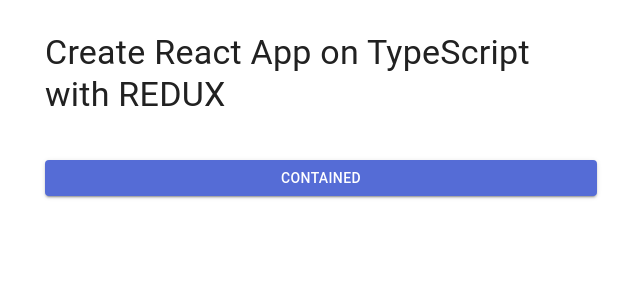
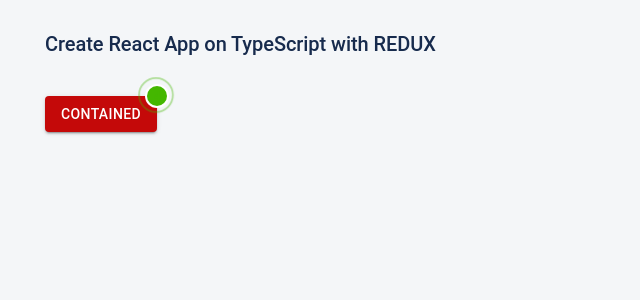
Before and after one commit to ravshan2508/papay-react, a React (Create React App) app: page / in a window 1280 px wide. Shown: the top 300 px of the page, without its empty margins (319-959 px from the left). Built offline with nearby package versions, Linux system fonts and the light colour scheme.

Commit message:
feat: customized integration of MUI

```diff
--- a/src/app/App.tsx
+++ b/src/app/App.tsx
@@ -2,6 +2,7 @@
 import { Box, Container, Stack } from '@mui/system';
 import React from 'react';
 import '../css/App.css';
+import { RippleBadge } from './MaterialTheme/styled';
 
 function App() {
   return (
@@ -10,10 +11,13 @@
         <Box sx={{my: 4}} >
           <Typography variant='h4' component={'h1'} gutterBottom >
             Create React App on TypeScript with REDUX
-
           </Typography>
         </Box>
-        <Button variant="contained">Contained</Button>
+        <Box>
+          <RippleBadge badgeContent={4} >
+            <Button variant="contained">Contained</Button>
+          </RippleBadge>
+          </Box>
 
       </Stack>
     </Container>
--- /dev/null
+++ b/src/app/MaterialTheme/index.ts
@@ -0,0 +1,64 @@
+import { createTheme } from "@mui/material/styles";
+import { common } from "@mui/material/colors";
+import shadow from "./shadow";
+import typography from "./typography";
+
+/**
+ * LIGHT THEME (DEFAULT)
+ */
+const light = {
+  palette: {
+    type: "light",
+    background: {
+      default: "#f4f6f8",
+      paper: common.white,
+    },
+    primary: {
+      contrastText: "#ffffff",
+      main: "#c40909",
+    },
+    secondary: {
+      main: "#0383a3",
+    },
+    text: {
+      primary: "#172b4d",
+      secondary: "#6b778c",
+      dark: common.black,
+    },
+  },
+  components: {
+    MuiContainer: {
+      styleOverrides: {
+        root: {
+          height: "100%",
+          // background: "#c40909",
+        },
+      },
+    },
+    MuiCssBaseline: {
+      styleOverrides: {
+        html: { height: "100%" },
+        body: { background: "#f4f6f8", height: "100%", minHeight: "100%" },
+      },
+    },
+  },
+  shadow,
+  typography,
+};
+
+// A custom theme for this app
+let theme = createTheme(light);
+theme = createTheme(theme, {
+  components: {
+    MuiContainer: {
+      styleOverrides: {
+        maxWidthLg: {
+          [theme.breakpoints.up("lg")]: {
+            maxWidth: "1320px",
+          },
+        },
+      },
+    },
+  },
+});
+export default theme;
--- /dev/null
+++ b/src/app/MaterialTheme/shadow.ts
@@ -0,0 +1,27 @@
+export default [
+  "none",
+  "0 0 0 1px rgba(63,63,68,0.05), 0 1px 2px 0 rgba(63,63,68,0.15)",
+  "0 0 1px 0 rgba(0,0,0,0.31), 0 2px 2px -2px rgba(0,0,0,0.25)",
+  "0 0 1px 0 rgba(0,0,0,0.31), 0 3px 4px -2px rgba(0,0,0,0.25)",
+  "0 0 1px 0 rgba(0,0,0,0.31), 0 3px 4px -2px rgba(0,0,0,0.25)",
+  "0 0 1px 0 rgba(0,0,0,0.31), 0 4px 6px -2px rgba(0,0,0,0.25)",
+  "0 0 1px 0 rgba(0,0,0,0.31), 0 4px 6px -2px rgba(0,0,0,0.25)",
+  "0 0 1px 0 rgba(0,0,0,0.31), 0 4px 8px -2px rgba(0,0,0,0.25)",
+  "0 0 1px 0 rgba(0,0,0,0.31), 0 5px 8px -2px rgba(0,0,0,0.25)",
+  "0 0 1px 0 rgba(0,0,0,0.31), 0 6px 12px -4px rgba(0,0,0,0.25)",
+  "0 0 1px 0 rgba(0,0,0,0.31), 0 7px 12px -4px rgba(0,0,0,0.25)",
+  "0 0 1px 0 rgba(0,0,0,0.31), 0 6px 16px -4px rgba(0,0,0,0.25)",
+  "0 0 1px 0 rgba(0,0,0,0.31), 0 7px 16px -4px rgba(0,0,0,0.25)",
+  "0 0 1px 0 rgba(0,0,0,0.31), 0 8px 18px -8px rgba(0,0,0,0.25)",
+  "0 0 1px 0 rgba(0,0,0,0.31), 0 9px 18px -8px rgba(0,0,0,0.25)",
+  "0 0 1px 0 rgba(0,0,0,0.31), 0 10px 20px -8px rgba(0,0,0,0.25)",
+  "0 0 1px 0 rgba(0,0,0,0.31), 0 11px 20px -8px rgba(0,0,0,0.25)",
+  "0 0 1px 0 rgba(0,0,0,0.31), 0 12px 22px -8px rgba(0,0,0,0.25)",
+  "0 0 1px 0 rgba(0,0,0,0.31), 0 13px 22px -8px rgba(0,0,0,0.25)",
+  "0 0 1px 0 rgba(0,0,0,0.31), 0 14px 24px -8px rgba(0,0,0,0.25)",
+  "0 0 1px 0 rgba(0,0,0,0.31), 0 16px 28px -8px rgba(0,0,0,0.25)",
+  "0 0 1px 0 rgba(0,0,0,0.31), 0 18px 30px -8px rgba(0,0,0,0.25)",
+  "0 0 1px 0 rgba(0,0,0,0.31), 0 20px 32px -8px rgba(0,0,0,0.25)",
+  "0 0 1px 0 rgba(0,0,0,0.31), 0 22px 34px -8px rgba(0,0,0,0.25)",
+  "0 0 1px 0 rgba(0,0,0,0.31), 0 24px 36px -8px rgba(0,0,0,0.25)",
+];
--- /dev/null
+++ b/src/app/MaterialTheme/styled.ts
@@ -0,0 +1,31 @@
+import { styled, alpha } from "@mui/material/styles";
+import Badge from "@mui/material/Badge";
+
+export const RippleBadge = styled(Badge)(({ theme }) => ({
+  "& .MuiBadge-badge": {
+    backgroundColor: "#44b700",
+    color: "#44b700",
+    boxShadow: `0 0 0 2px ${theme.palette.background.paper}`,
+    "&::after": {
+      position: "absolute",
+      top: "-1px",
+      left: "-1px",
+      width: "100%",
+      height: "100%",
+      borderRadius: "50%",
+      animation: "ripple 1.2s infinite ease-in-out",
+      border: "1px solid currentColor",
+      content: '""',
+    },
+  },
+  "@keyframes ripple": {
+    "0%": {
+      transform: "scale(.8)",
+      opacity: 1,
+    },
+    "100%": {
+      transform: "scale(2.4)",
+      opacity: 0,
+    },
+  },
+}));
--- /dev/null
+++ b/src/app/MaterialTheme/typography.ts
@@ -0,0 +1,35 @@
+export default {
+  h1: {
+    fontWeight: 500,
+    fontSize: 35,
+    letterSpacing: '-0.24px'
+  },
+  h2: {
+    fontWeight: 500,
+    fontSize: 29,
+    letterSpacing: '-0.24px'
+  },
+  h3: {
+    fontWeight: 500,
+    fontSize: 24,
+    letterSpacing: '-0.06px'
+  },
+  h4: {
+    fontWeight: 500,
+    fontSize: 20,
+    letterSpacing: '-0.06px'
+  },
+  h5: {
+    fontWeight: 500,
+    fontSize: 16,
+    letterSpacing: '-0.05px'
+  },
+  h6: {
+    fontWeight: 500,
+    fontSize: 14,
+    letterSpacing: '-0.05px'
+  },
+  overline: {
+    fontWeight: 500
+  }
+};
--- a/src/css/theme.ts
+++ /dev/null
@@ -1,19 +0,0 @@
-import { createTheme } from '@mui/material/styles';
-import { red } from '@mui/material/colors';
-
-// A custom theme for this app
-const theme = createTheme({
-  palette: {
-    primary: {
-      main: '#556cd6',
-    },
-    secondary: {
-      main: '#19857b',
-    },
-    error: {
-      main: red.A400,
-    },
-  },
-});
-
-export default theme;
--- a/src/index.tsx
+++ b/src/index.tsx
@@ -8,7 +8,8 @@
 
 import CssBaseline from '@mui/material/CssBaseline';
 import { ThemeProvider } from '@mui/material/styles';
-import theme from './css/theme';
+import theme from "./app/MaterialTheme/index"
+
 
 const container = document.getElementById('root')!;
 const root = createRoot(container);
```
